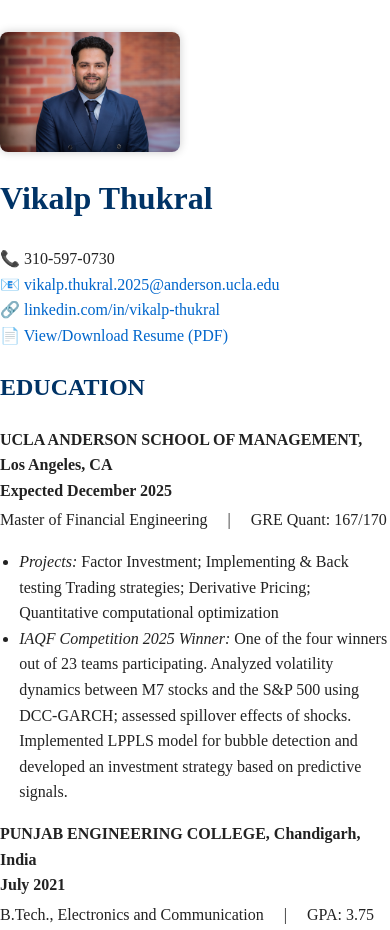
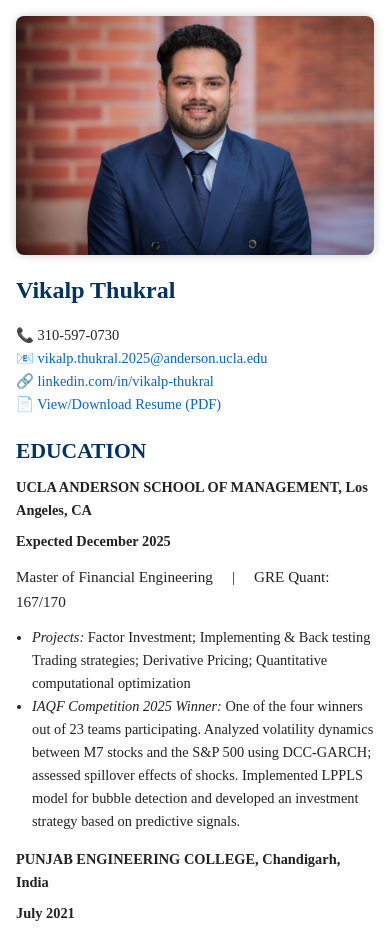
Before and after one commit to Weculp/MYSITE, a plain HTML site: page index.html in a window 390 px wide. Shown: the top 930 px of the page. Drawn offline with Linux system fonts and the light colour scheme; a web font is replaced by a local one.

Commit message:
Update index.html

```diff
--- a/index.html
+++ b/index.html
@@ -9,14 +9,17 @@
   <style>
     body {
       font-family: 'CMU Serif', serif;
-      margin: 2rem auto;
+      margin: 0 auto;
+      padding: 2rem 1rem;
       max-width: 850px;
       line-height: 1.6;
       color: #222;
+      word-wrap: break-word;
     }
-    h1, h2 { color: #003366; }
+
+    h1, h2 { color: #003366; margin-bottom: 0.5rem; }
     a { color: #0066cc; text-decoration: none; }
-    ul { padding-left: 1.2rem; }
+    ul { padding-left: 1.2rem; margin-top: 0.25rem; }
     .section { margin-bottom: 2rem; }
     .profile-img {
       max-width: 180px;
@@ -25,19 +28,62 @@
       margin-bottom: 1rem;
       display: block;
     }
+
     .info-line {
       display: flex;
       flex-wrap: wrap;
       justify-content: space-between;
       font-weight: bold;
     }
+
     .info-sub {
       margin-top: 0.25rem;
       margin-bottom: 0.75rem;
     }
+
     em {
       font-style: italic;
       font-weight: normal;
+    }
+
+    /* Responsive styling for small screens */
+    @media (max-width: 600px) {
+      .info-line {
+        flex-direction: column;
+        align-items: flex-start;
+      }
+
+      .info-line span {
+        margin-bottom: 0.5rem;
+      }
+
+      .profile-img {
+        max-width: 100%;
+        height: auto;
+      }
+
+      body {
+        font-size: 0.95rem;
+        padding: 1rem;
+      }
+    }
+
+    @media (max-width: 400px) {
+      body {
+        font-size: 0.9rem;
+      }
+
+      h1 {
+        font-size: 1.5rem;
+      }
+
+      .info-sub {
+        font-size: 0.95rem;
+      }
+
+      ul {
+        padding-left: 1rem;
+      }
     }
   </style>
   <script>
```
